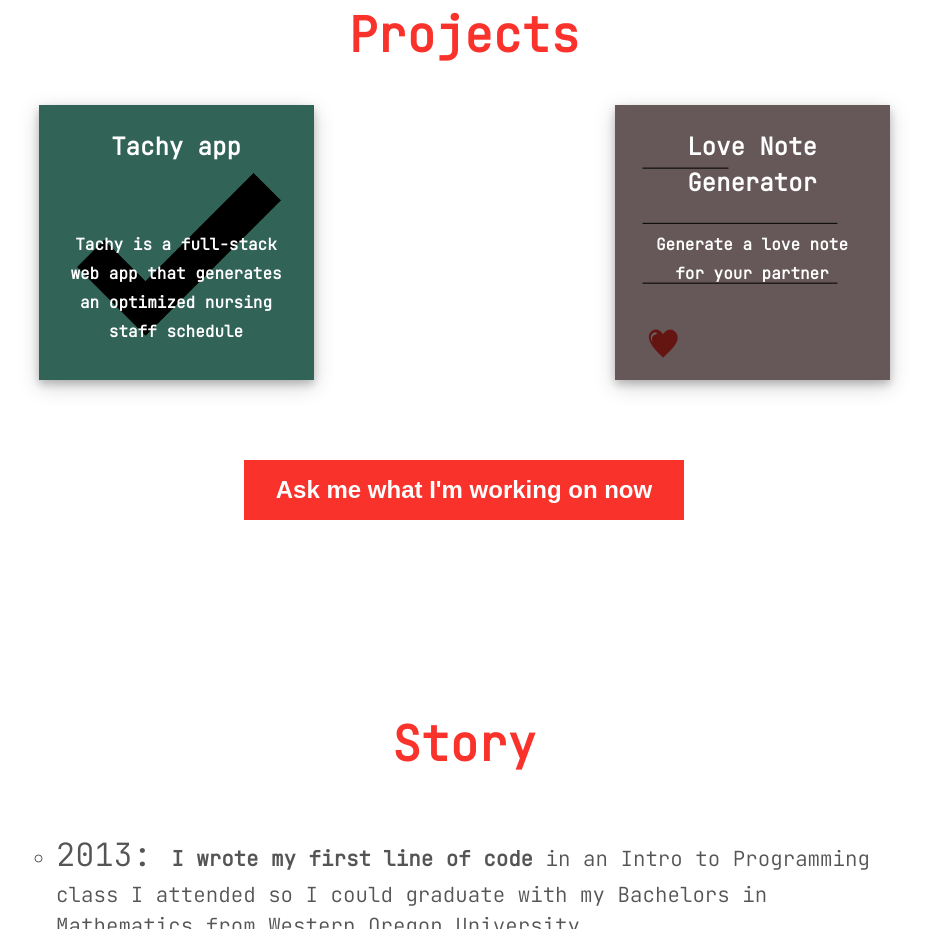
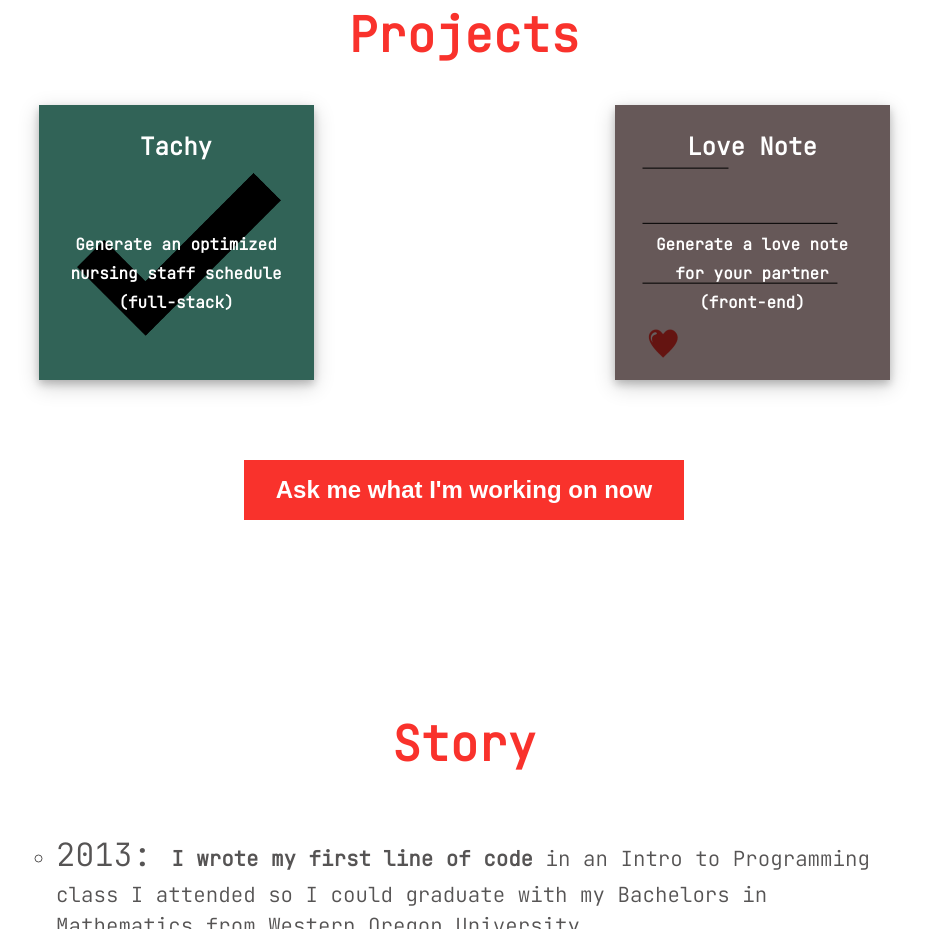
Before and after one commit to jonathan-woodruff/jonathan-woodruff.github.io, a plain HTML site: page index.html in a window 1280 px wide. Shown: the part 1480-2409 px from the top of the page, without its empty margins (176-1104 px from the left). Drawn offline with Linux system fonts and the light colour scheme.

Commit message:
change love note and tachy names and descriptions

```diff
--- a/index.html
+++ b/index.html
@@ -80,13 +80,13 @@
             <div class="projects">
                 <a href="https://github.com/jonathan-woodruff/tachy" target="_blank"><div class="project tachy">
                     <img src="./images/tachy_logo.png" alt="Tachy app">
-                    <h3>Tachy app</h3>
-                    <p class="project-description">Tachy is a full-stack web app that generates an optimized nursing staff schedule</p>
+                    <h3>Tachy</h3>
+                    <p class="project-description">Generate an optimized nursing staff schedule (full-stack)</p>
                 </div></a>
                 <a href="./love_note/love-note.html"><div class="project love-note">
                     <img src="./images/love_note_generator_cover.png" alt="Love Note Generator app">
-                    <h3>Love Note Generator</h3>
-                    <p class="project-description">Generate a love note for your partner</p>
+                    <h3>Love Note</h3>
+                    <p class="project-description">Generate a love note for your partner (front-end)</p>
                 </div></a>
             </div>
             <a href="mailto: jonathanMwoodruff@gmail.com" class="email-link"><button>Ask me what I'm working on now</button></a>
```
Also changed, not shown: love_note/love-note.html (+1 -1 lines).
